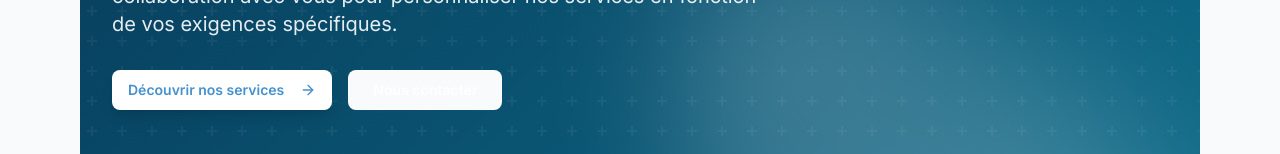
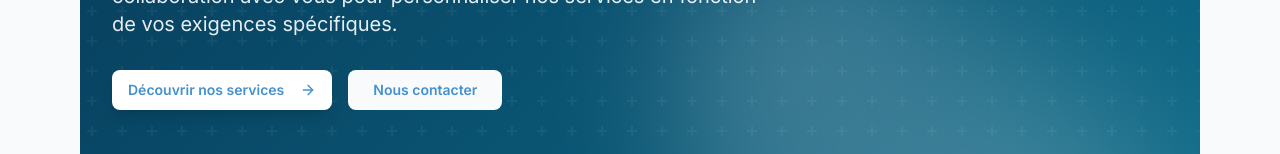
Before and after one commit to fasosmart/website-fasosmart, a Next.js app: page / in a window 1280 px wide. Shown: the part 616-770 px from the top of the page. Built offline with nearby package versions, Linux system fonts and the light colour scheme.

Commit message:
style: Update button text color in Hero component to use primary color for improved visual consistency

```diff
--- a/src/components/sections/Hero.tsx
+++ b/src/components/sections/Hero.tsx
@@ -218,7 +218,7 @@ export function Hero() {
                 asChild
                 size="lg"
                 variant="outline"
-                className="border-white/30 text-white hover:bg-white/10 hover:border-white/50 font-semibold backdrop-blur-sm"
+                className="border-white/30 text-primary hover:bg-white/10 hover:border-white/50 font-semibold backdrop-blur-sm"
               >
                 <Link href="/contact">Nous contacter</Link>
               </Button>
```
